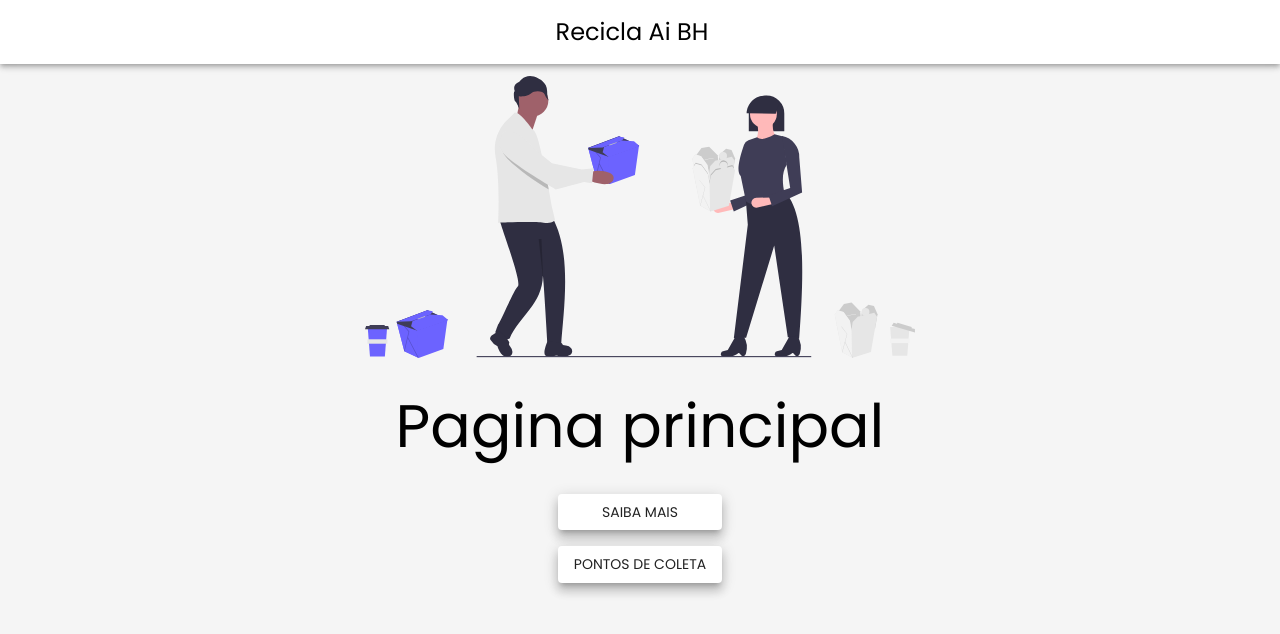
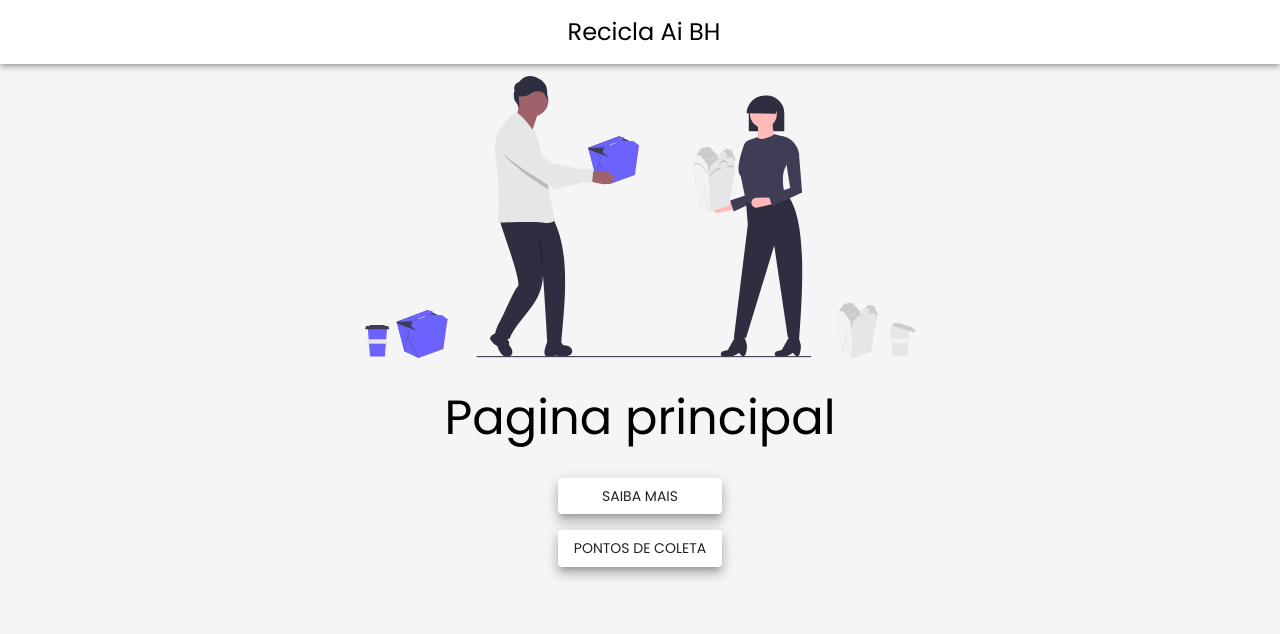
Before and after one commit to jenifferlaila/reciclaAiBH, a React (Vite) app: page / in a window 1280 px wide. Shown: the top 634 px of the page. Built offline with nearby package versions, Linux system fonts and the light colour scheme.

Commit message:
fix: fix faulty link

```diff
--- a/src/components/Button/Button.tsx
+++ b/src/components/Button/Button.tsx
@@ -1,16 +1,11 @@
 import { ButtonProps, useTheme } from '@mui/material';
-import { Link } from 'react-router-dom';
 import { StyledButton } from './Button.style';
 
 function Button({ children, ...props }: ButtonProps) {
   const { palette } = useTheme();
 
   return (
-    <StyledButton
-      {...props}
-      sx={{ color: palette.text.primary, ...props.sx }}
-      LinkComponent={props.href ? Link : undefined}
-    >
+    <StyledButton {...props} sx={{ color: palette.text.primary, ...props.sx }}>
       {children}
     </StyledButton>
   );
--- a/src/components/Navbar/Navbar.tsx
+++ b/src/components/Navbar/Navbar.tsx
@@ -1,4 +1,4 @@
-import { AppBar, Container, Toolbar, IconButton, useTheme, Typography } from '@mui/material';
+import { AppBar, Container, Toolbar, useTheme, Typography } from '@mui/material';
 import { ArrowBackIosNew } from '@mui/icons-material';
 import { useContent } from '../../content';
 import { Link } from 'react-router-dom';
@@ -16,11 +16,9 @@ function Navbar({ isHome = false }: NavbarProps) {
     <AppBar position="static">
       <Container maxWidth="xl">
         <Toolbar disableGutters>
-          {!isHome && (
-            <IconButton aria-label="back" href="/" sx={{ color: palette.text.primary }} LinkComponent={Link}>
-              <ArrowBackIosNew />
-            </IconButton>
-          )}
+          <Link to="/" style={{ color: palette.text.primary, visibility: isHome ? 'hidden' : 'visible' }}>
+            <ArrowBackIosNew />
+          </Link>
 
           <Typography variant="h5" component="p" sx={{ fontWeight: 'normal', ml: 'auto', pr: '1rem' }}>
             {t('navbar.title')}
--- a/src/pages/Home/components/TitleCard/TitleCard.tsx
+++ b/src/pages/Home/components/TitleCard/TitleCard.tsx
@@ -1,4 +1,6 @@
 import { useMediaQuery, useTheme } from '@mui/material';
+import { Link } from 'react-router-dom';
+
 import { useContent } from '../../../../content';
 import { ActionArea, ImageContainer, Title, Wrapper } from './TitleCard.style';
 import { Button } from '../../../../components';
@@ -15,17 +17,21 @@ function TitleCard() {
         <img src="/recycle.svg" alt="Recicle" style={{ maxWidth: 550, minWidth: 300 }} />
       </ImageContainer>
 
-      <Title variant={isLarge ? 'h2' : 'h4'} sx={{ justifyContent: isLarge ? undefined : 'space-evenly' }}>
+      <Title variant={isLarge ? 'h3' : 'h4'} sx={{ justifyContent: isLarge ? undefined : 'space-evenly' }}>
         {t('home.title')}
       </Title>
 
       <ActionArea>
-        <Button href="/" variant="contained" sx={{ boxShadow: 8, width: '100%' }}>
-          {t('home.more')}
-        </Button>
-        <Button href="/" variant="contained" sx={{ boxShadow: 8 }}>
-          {t('home.locations')}
-        </Button>
+        <Link to="/mais" style={{ width: '100%' }}>
+          <Button variant="contained" sx={{ boxShadow: 8, width: '100%' }}>
+            {t('home.more')}
+          </Button>
+        </Link>
+        <Link to="/coleta">
+          <Button variant="contained" sx={{ boxShadow: 8 }}>
+            {t('home.locations')}
+          </Button>
+        </Link>
       </ActionArea>
     </Wrapper>
   );
```
